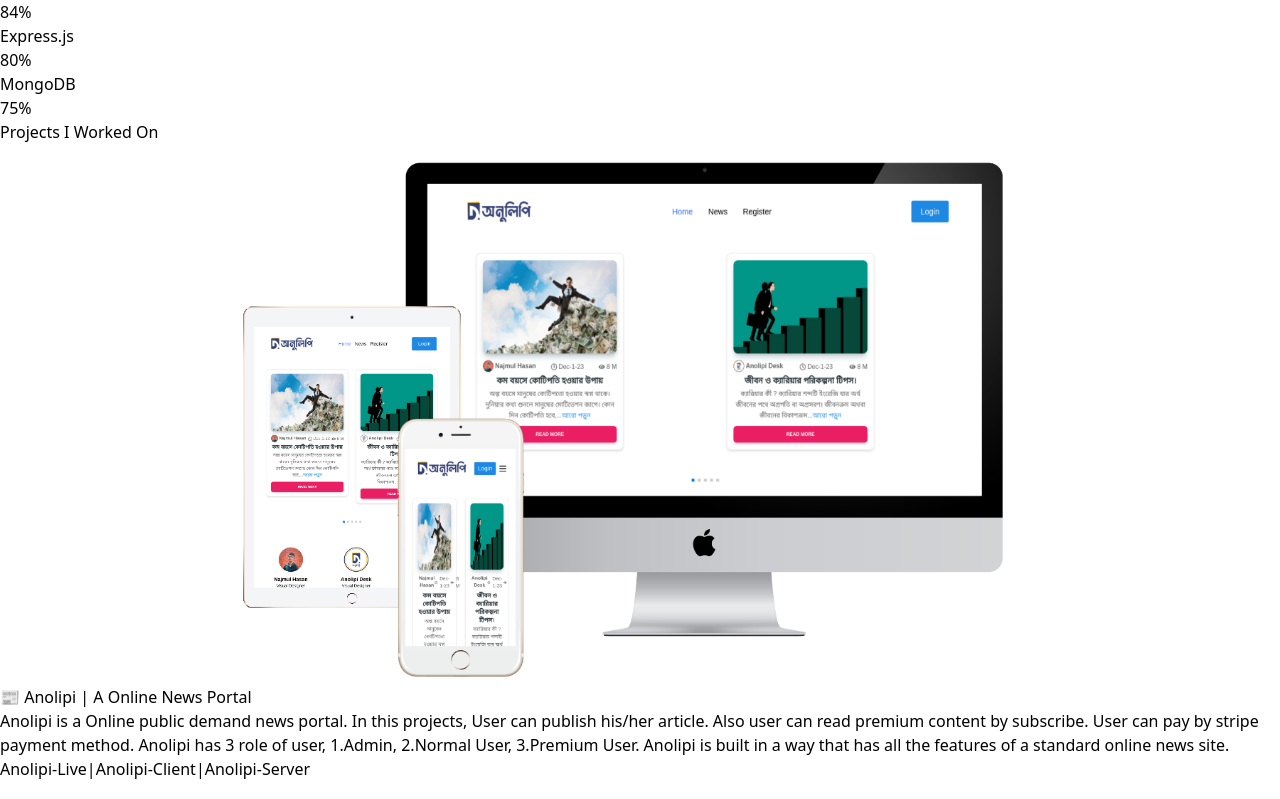
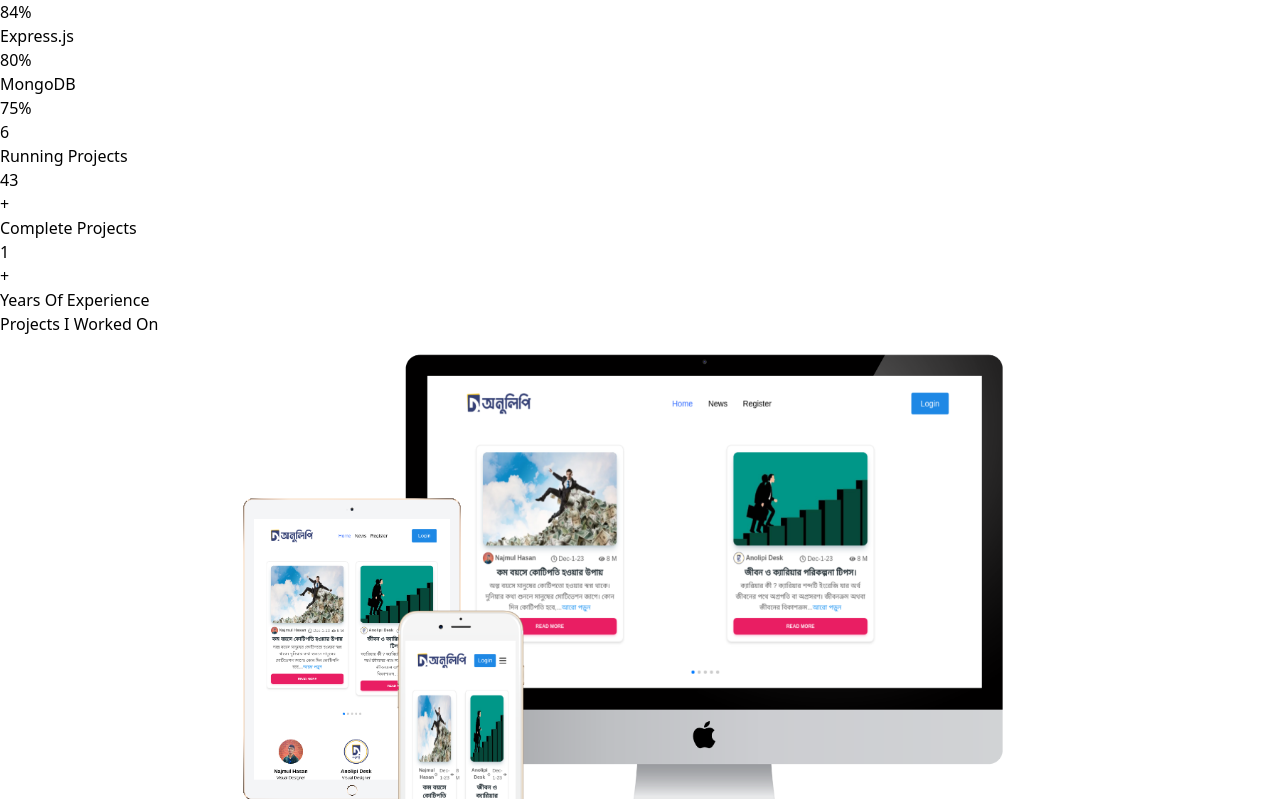
Before and after one commit to hellomrariful/ariful-islam-portfolio, a React (Vite) app: page / in a window 1280 px wide. Shown: the part 1681-2480 px from the top of the page. Built offline with nearby package versions, Linux system fonts and the light colour scheme.

Commit message:
site ready for deploy

```diff
--- a/package.json
+++ b/package.json
@@ -10,6 +10,7 @@
     "preview": "vite preview"
   },
   "dependencies": {
+    "@emailjs/browser": "^3.11.0",
     "@headlessui/react": "^1.7.17",
     "@heroicons/react": "^2.0.18",
     "@material-tailwind/react": "^2.1.5",
@@ -17,6 +18,7 @@
     "localforage": "^1.10.0",
     "match-sorter": "^6.3.1",
     "react": "^18.2.0",
+    "react-countup": "^6.5.0",
     "react-dom": "^18.2.0",
     "react-router-dom": "^6.20.1",
     "react-router-hash-link": "^2.4.3",
--- a/src/Pages/About/About.jsx
+++ b/src/Pages/About/About.jsx
@@ -40,7 +40,7 @@
         <div className="w-[350px]">
           <img
             className="rounded"
-            src="/public/aa-removebg-preview.png"
+            src="aa-removebg-preview.png"
             alt=""
           />
         </div>
--- a/src/Pages/Banner/Banner.jsx
+++ b/src/Pages/Banner/Banner.jsx
@@ -4,8 +4,10 @@
   return (
     <div className="grid grid-cols-1 md:grid-cols-2 justify-center items-center md:px-20 px-10 text-center md:gap-10 bg-black text-white rounded-lg py-10 mx-auto">
       <div className="order-2 md:order-1">
-        <h1 className="md:text-4xl text-2xl font-bold ">Hi, I’m Ariful Islam</h1>
-        <h2 className="md:text-3xl text-xl font-bold">
+        <h1 className="md:text-4xl text-2xl font-bold ">
+          Hi, I’m Ariful Islam
+        </h1>
+        <h2 className="md:text-3xl text-xl font-bold text-[#f8024d]">
           <Typewriter
             words={[
               "Web Developer",
--- a/src/Pages/Contact/Contact.jsx
+++ b/src/Pages/Contact/Contact.jsx
@@ -1,6 +1,28 @@
-import { Textarea } from "@material-tailwind/react";
+import { useRef } from "react";
+import emailjs from "@emailjs/browser";
 
 const Contact = () => {
+  const form = useRef();
+
+  const sendEmail = (e) => {
+    e.preventDefault();
+
+    emailjs
+      .sendForm(
+        "service_ynmht55",
+        "template_huw5nud",
+        form.current,
+        "Xy9Ly3iMlL0H1stj8"
+      )
+      .then(
+        (result) => {
+          console.log(result.text);
+        },
+        (error) => {
+          console.log(error.text);
+        }
+      );
+  };
   return (
     <div id="contact" className="mt-20 mb-6">
       <h1 className="text-center font-bold text-4xl mb-4">Get In Touch</h1>
@@ -50,29 +72,43 @@
               </p>
             </div>
           </div>
-          <form className="flex flex-col py-6 space-y-6 md:py-0 md:px-6">
+
+          <form
+            className="flex flex-col py-6 space-y-6 md:py-0 md:px-6"
+            ref={form}
+            onSubmit={sendEmail}
+          >
             <h1 className="text-2xl font-bold">Message Me Here</h1>
+
             <label className="block">
               <span className="mb-1">Your name</span>
               <input
                 type="text"
+                name="user_name"
                 placeholder="Name"
                 className="block w-full rounded-md shadow-sm focus:ring focus:ri focus:ri dark:bg-gray-800"
               />
             </label>
+
             <label className="block">
               <span className="mb-1">Email address</span>
               <input
+                required
                 type="email"
+                name="user_email"
                 placeholder="email"
                 className="block w-full rounded-md shadow-sm focus:ring focus:ri focus:ri dark:bg-gray-800"
               />
             </label>
-            <div className="w-96">
-              <h1>Message</h1>
-              <Textarea className="border-4" placeholder="Write Your Query" />
-            </div>
-            <input  className="bg-[#f8024d] text-[16px] block w-full text-center rounded-lg py-3 text-white px-2" type="submit" value="Seen Message" />
+
+            <label>Message</label>
+            <textarea placeholder="Write Your Query" name="message" />
+
+            <input
+              className="bg-[#f8024d] text-[16px] block w-full text-center rounded-lg py-3 text-white px-2 cursor-pointer"
+              type="submit"
+              value="Send"
+            />
           </form>
         </div>
       </section>
--- a/src/Pages/Home/Home.jsx
+++ b/src/Pages/Home/Home.jsx
@@ -3,6 +3,7 @@
 import Contact from "../Contact/Contact";
 import Projects from "../Projects/Projects";
 import Skill from "../Skill/Skill";
+import Statistic from "../Statistic/Statistic";
 
 const Home = () => {
   return (
@@ -10,6 +11,7 @@
       <Banner></Banner>
       <About></About>
       <Skill></Skill>
+      <Statistic></Statistic>
       <Projects></Projects>
       <Contact></Contact>
     </div>
--- a/src/Pages/Navbar/Navbar.jsx
+++ b/src/Pages/Navbar/Navbar.jsx
@@ -9,7 +9,7 @@
     <div>
       <nav className="bg-white border-gray-200 dark:bg-gray-900">
         <div className="max-w-screen-xl flex flex-wrap items-center justify-between mx-auto p-4">
-          <a href="https://flowbite.com/" className="flex items-center space-x-3 rtl:space-x-reverse">
+          <a className="flex items-center space-x-3 rtl:space-x-reverse">
             <span className="self-center font-semibold whitespace-nowrap dark:text-white md:text-4xl text-2xl">Ariful <span className=' text-[#f8024d]'>Islam</span></span>
           </a>
           <div className="flex md:order-2 space-x-3 md:space-x-0 rtl:space-x-reverse">
--- a/src/Pages/Projects/Projects.jsx
+++ b/src/Pages/Projects/Projects.jsx
@@ -19,7 +19,7 @@
           className="m-0 md:w-1/2 shrink-0 rounded-r-none"
         >
           <img
-            src="/public/3-devices-white.png"
+            src="3-devices-white.png"
             alt="card-image"
             className="h-full lg:h-72 md:h-60 md:mt-32  lg:mt-10 my-5 w-full rounded-l-lg
           object-cover"
@@ -69,7 +69,7 @@
           className="m-0 md:w-1/2 shrink-0 rounded-r-none"
         >
           <img
-            src="/public/tripify.png"
+            src="tripify.png"
             alt="card-image"
             className="h-full lg:h-72 md:h-60 md:mt-32  lg:mt-10 my-5 w-full rounded-l-lg
           object-cover"
@@ -117,7 +117,7 @@
           className="m-0 md:w-1/2 shrink-0 rounded-r-none"
         >
           <img
-            src="/public/gadger.png"
+            src="gadger.png"
             alt="card-image"
             className="h-full lg:h-72 md:h-60 md:mt-32  lg:mt-10 my-5 w-full rounded-l-lg
           object-cover"
--- /dev/null
+++ b/src/Pages/Statistic/Statistic.jsx
@@ -0,0 +1,50 @@
+import CountUp from "react-countup";
+
+const Statistic = () => {
+  return (
+    <div className="px-4 mt-20 py-16 mx-auto sm:max-w-xl md:max-w-full lg:max-w-screen-xl md:px-24 lg:px-8 lg:py-20 bg-slate-200 rounded text-black">
+      <div className="grid row-gap-8 sm:grid-cols-3 justify-center mx-auto">
+        <div className="text-center">
+          <h6 className="text-5xl font-bold text-deep-purple-accent-400">
+            <CountUp start={0} end={6} duration={10}>
+              {({ countUpRef }) => (
+                <div className="flex ml-24">
+                  <span ref={countUpRef} />
+                </div>
+              )}
+            </CountUp>
+          </h6>
+          <p className="font-bold">Running Projects</p>
+        </div>
+        <div className="text-center">
+          <h6 className="text-5xl font-bold text-deep-purple-accent-400">
+            <CountUp start={0} end={44} duration={11}>
+              {({ countUpRef }) => (
+                <div className="flex ml-24">
+                  <span ref={countUpRef} />
+                  <h1>+</h1>
+                </div>
+              )}
+            </CountUp>
+          </h6>
+          <p className="font-bold">Complete Projects</p>
+        </div>
+        <div className="text-center">
+          <h6 className="text-5xl font-bold text-deep-purple-accent-400">
+            <CountUp start={0} end={1} duration={12}>
+              {({ countUpRef }) => (
+                <div className="flex ml-24">
+                  <span ref={countUpRef} />
+                  <h1>+</h1>
+                </div>
+              )}
+            </CountUp>
+          </h6>
+          <p className="font-bold">Years Of Experience</p>
+        </div>
+      </div>
+    </div>
+  );
+};
+
+export default Statistic;
```
Also changed, not shown: 1 other file (tests, documents, lock files or other folders).
